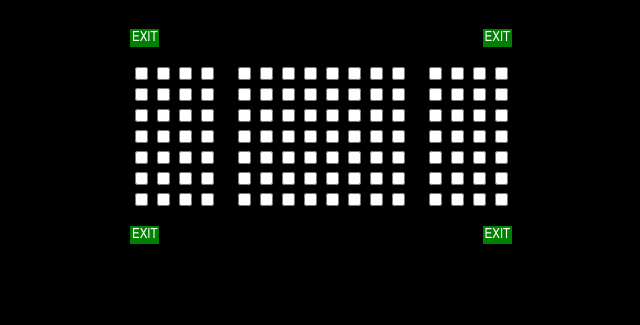
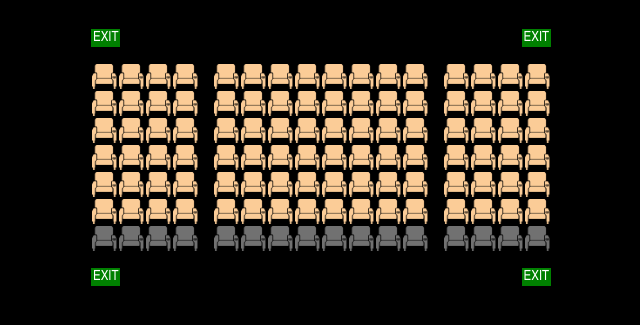
Before and after one commit to regyap/IE4717-Ainz-s-Theatres, a PHP site: page /seatSelection.html in a window 1280 px wide. Shown: the part 187-512 px from the top of the page, without its empty margins (319-959 px from the left). Run offline with PHP 8.4, Linux system fonts and the light colour scheme; some web fonts are replaced.

Commit message:
select seat with colour change

```diff
--- a/css/seatSelection.css
+++ b/css/seatSelection.css
@@ -56,11 +56,29 @@ ol {
   flex-wrap: nowrap;
   justify-content: flex-start;
 }
-
+.seat input[type="checkbox"]{
+  opacity: 0;
+  width: 30px;
+  height: 30px;
+}
+.seat:has(input[type="checkbox"]:checked){
+  background-image: url('../image/seat_white.png');
+  background-repeat: no-repeat;
+  background-size: contain;
+}
+.seat:has(input[type="checkbox"]:disabled){
+  background-image: url('../image/seat_grey.png');
+  background-repeat: no-repeat;
+  background-size: contain;
+}
 .seat {
+  background-image: url('../image/seat_orange.png');
+  background-repeat: no-repeat;
+  background-size: contain;
+  width: 25px;
+  height: 25px;
   display: flex;
-  flex: 0 0 1px;
-  padding: 1px;
+  margin: 1px;
   position: relative;
   &:nth-child(4) {
     margin-right: 15px;
--- a/seatSelection.html
+++ b/seatSelection.html
@@ -343,52 +343,52 @@
           <li class="row row--A">
             <ol class="seats" type="A">
               <li class="seat">
-                <input type="checkbox" id="A1" name="A1" />
+                <input type="checkbox" id="A1" name="A1" disabled/>
               </li>
               <li class="seat">
-                <input type="checkbox" id="A2" name="A2" />
+                <input type="checkbox" id="A2" name="A2" disabled/>
               </li>
               <li class="seat">
-                <input type="checkbox" id="A3" name="A3" />
+                <input type="checkbox" id="A3" name="A3" disabled/>
               </li>
               <li class="seat">
-                <input type="checkbox" id="A4" name="A4" />
+                <input type="checkbox" id="A4" name="A4" disabled/>
               </li>
               <li class="seat">
-                <input type="checkbox" id="A5" name="A5" />
+                <input type="checkbox" id="A5" name="A5" disabled/>
               </li>
               <li class="seat">
-                <input type="checkbox" id="A6" name="A6" />
+                <input type="checkbox" id="A6" name="A6" disabled/>
               </li>
               <li class="seat">
-                <input type="checkbox" id="A7" name="A7" />
+                <input type="checkbox" id="A7" name="A7" disabled/>
               </li>
               <li class="seat">
-                <input type="checkbox" id="A8" name="A8" />
+                <input type="checkbox" id="A8" name="A8" disabled/>
               </li>
               <li class="seat">
-                <input type="checkbox" id="A9" name="A9" />
+                <input type="checkbox" id="A9" name="A9" disabled/>
               </li>
               <li class="seat">
-                <input type="checkbox" id="A10" name="A10" />
+                <input type="checkbox" id="A10" name="A10" disabled/>
               </li>
               <li class="seat">
-                <input type="checkbox" id="A11" name="A11" />
+                <input type="checkbox" id="A11" name="A11" disabled/>
               </li>
               <li class="seat">
-                <input type="checkbox" id="A12" name="A12" />
+                <input type="checkbox" id="A12" name="A12" disabled/>
               </li>
               <li class="seat">
-                <input type="checkbox" id="A13" name="A13" />
+                <input type="checkbox" id="A13" name="A13" disabled/>
               </li>
               <li class="seat">
-                <input type="checkbox" id="A14" name="A14" />
+                <input type="checkbox" id="A14" name="A14" disabled/>
               </li>
               <li class="seat">
-                <input type="checkbox" id="A15" name="A15" />
+                <input type="checkbox" id="A15" name="A15" disabled/>
               </li>
               <li class="seat">
-                <input type="checkbox" id="A16" name="A16" />
+                <input type="checkbox" id="A16" name="A16" disabled/>
               </li>
             </ol>
           </li>
```
